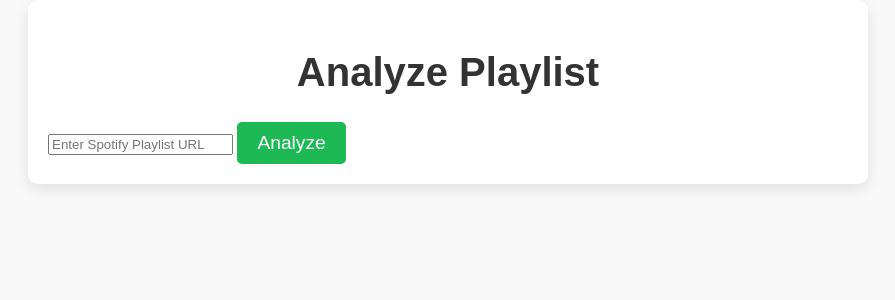
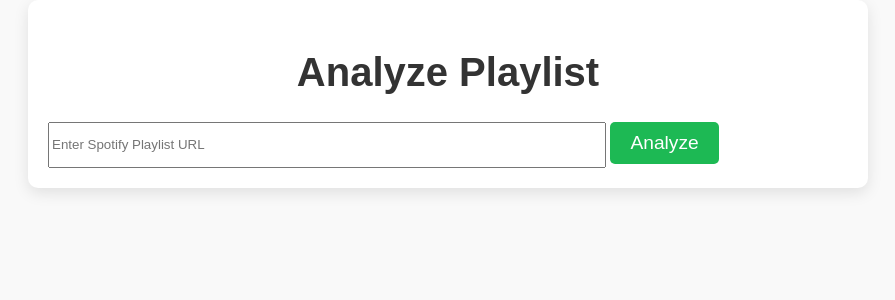
Before and after one commit to palldas/Spotify-Playlist-Analyzer, a Flask app: page /analyze in a window 1280 px wide. Shown: the part 58-358 px from the top of the page, without its empty margins (192-1087 px from the left). Run offline with Flask 3, Linux system fonts and the light colour scheme.

Commit message:
made url box longer

```diff
--- a/templates/analyze_url.html
+++ b/templates/analyze_url.html
@@ -10,7 +10,7 @@
     <div class="container">
         <h1>Analyze Playlist</h1>
         <form action="{{ url_for('analyze_playlist') }}" method="post">
-            <input type="text" name="playlist_url" placeholder="Enter Spotify Playlist URL">
+            <input type="text" name="playlist_url" placeholder="Enter Spotify Playlist URL" style="width: 550px;height: 40px;">
             <button type="submit" class="button">Analyze</button>
         </form>
     </div>
```
Also changed, not shown: 1 other file.
